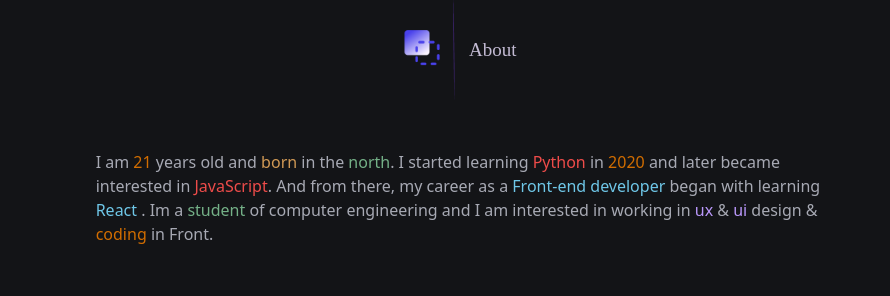
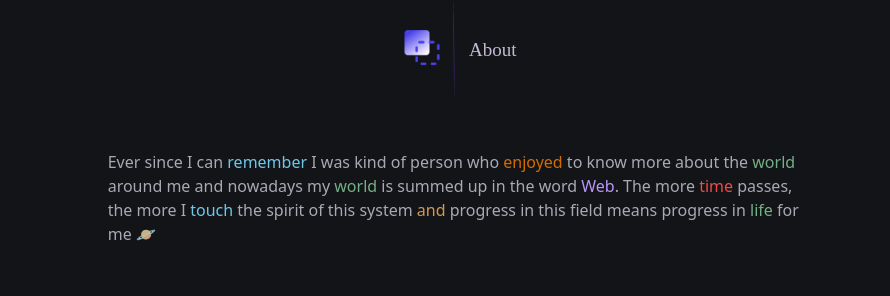
Before and after one commit to masoodhesami/Personal-site, a Next.js app: page / in a window 1280 px wide. Shown: the part 1139-1435 px from the top of the page, without its empty margins (179-1069 px from the left). Built offline with nearby package versions, Linux system fonts and the light colour scheme.

Commit message:
about section updated

```diff
--- a/components/about/about.module.css
+++ b/components/about/about.module.css
@@ -5,7 +5,7 @@
     @apply mx-auto mt-24
 }
 .aboutText{
-    @apply text-left xl:w-7/12  mx-auto text-whiteGray/[.83] mt-12 px-2
+    @apply text-left xl:w-7/12  mx-auto text-whiteGray/[.83] mt-12 px-5
 }
 .AtomOrange {
     @apply text-atomOrange
--- a/components/about/aboutText.tsx
+++ b/components/about/aboutText.tsx
@@ -5,18 +5,16 @@ const AboutText = () => {
     return (
         <>
             <div className={styles.aboutText}>
-                I am <span className={styles.AtomOrange}>21</span> years old and <span
-                className={styles.AtomBrown}>born</span> in the <span className={styles.AtomGreen}>north</span>.
-                I started learning <span className={styles.AtomRed}>Python</span> in <span
-                className={styles.AtomOrange}> 2020 </span>
-                and later became interested in <span className={styles.AtomRed}> JavaScript</span>. And from there, my
-                career as a <span className={styles.AtomBlue}>Front-end
-            developer</span> began with learning <span className={styles.AtomBlue}> React </span> . Im a <span
-                className={styles.AtomGreen}> student </span> of computer engineering and I
-                am interested in working in <span className={styles.AtomPurple}> ux </span> & <span
-                className={styles.AtomPurple}> ui </span> design & <span
-                className={styles.AtomOrange}> coding </span> in
-                Front.
+                Ever since I can <span className={styles.AtomBlue}>remember</span> I was kind of
+                person who <span className={styles.AtomOrange}>enjoyed</span> to
+                know more
+                about the <span className={styles.AtomGreen}>world</span> around me and nowadays my <span
+                className={styles.AtomGreen}>world</span> is summed up in the word <span
+                className={styles.AtomPurple}>Web</span>.
+                The more <span className={styles.AtomRed}>time</span> passes, the more I <span
+                className={styles.AtomBlue}>touch</span> the spirit of this system <span
+                className={styles.AtomBrown}>and</span> progress
+                in this field means progress in <span className={styles.AtomGreen}>life</span> for me 🪐
             </div>
             <div id={'designs'}>
             </div>
```
